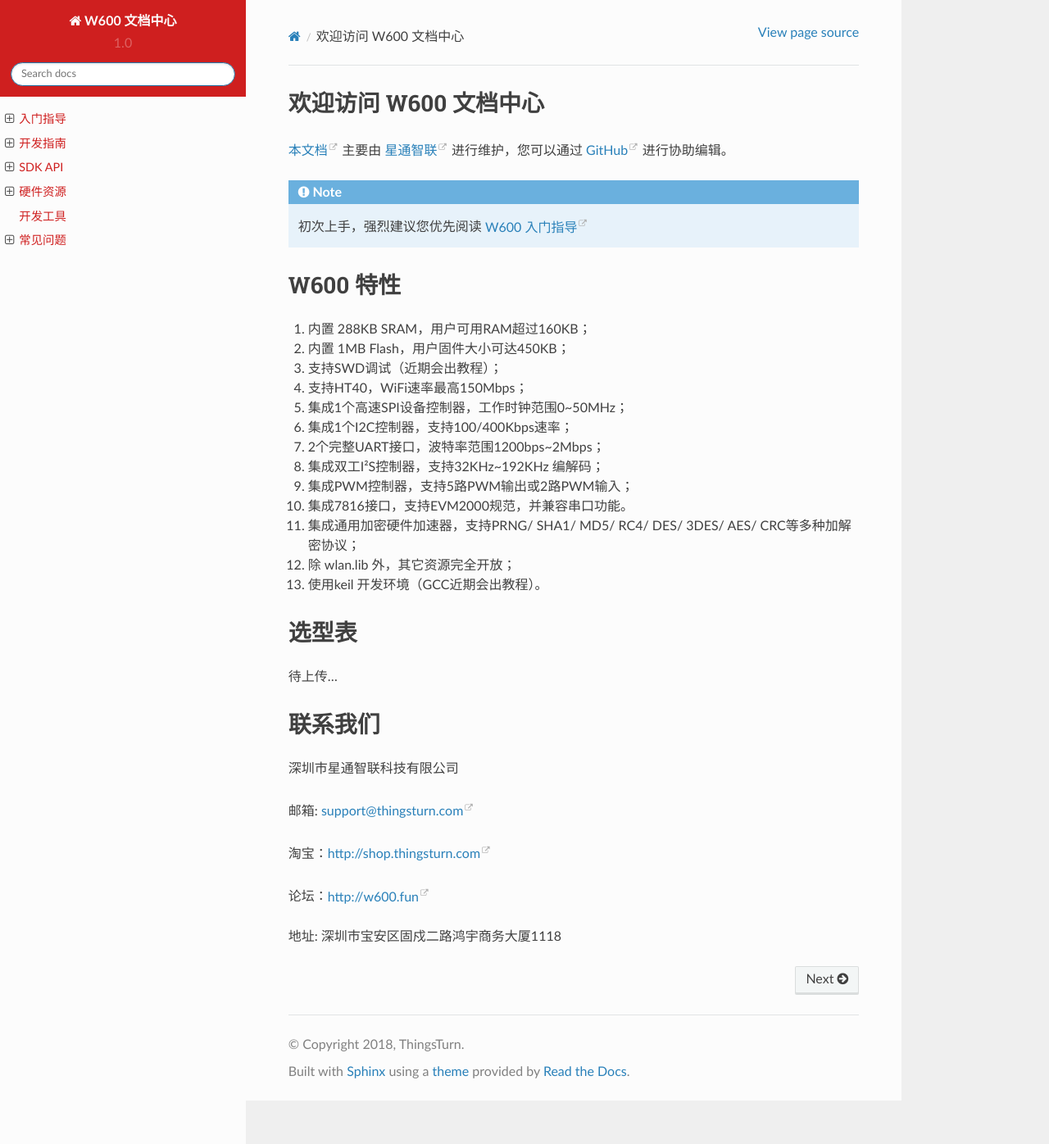
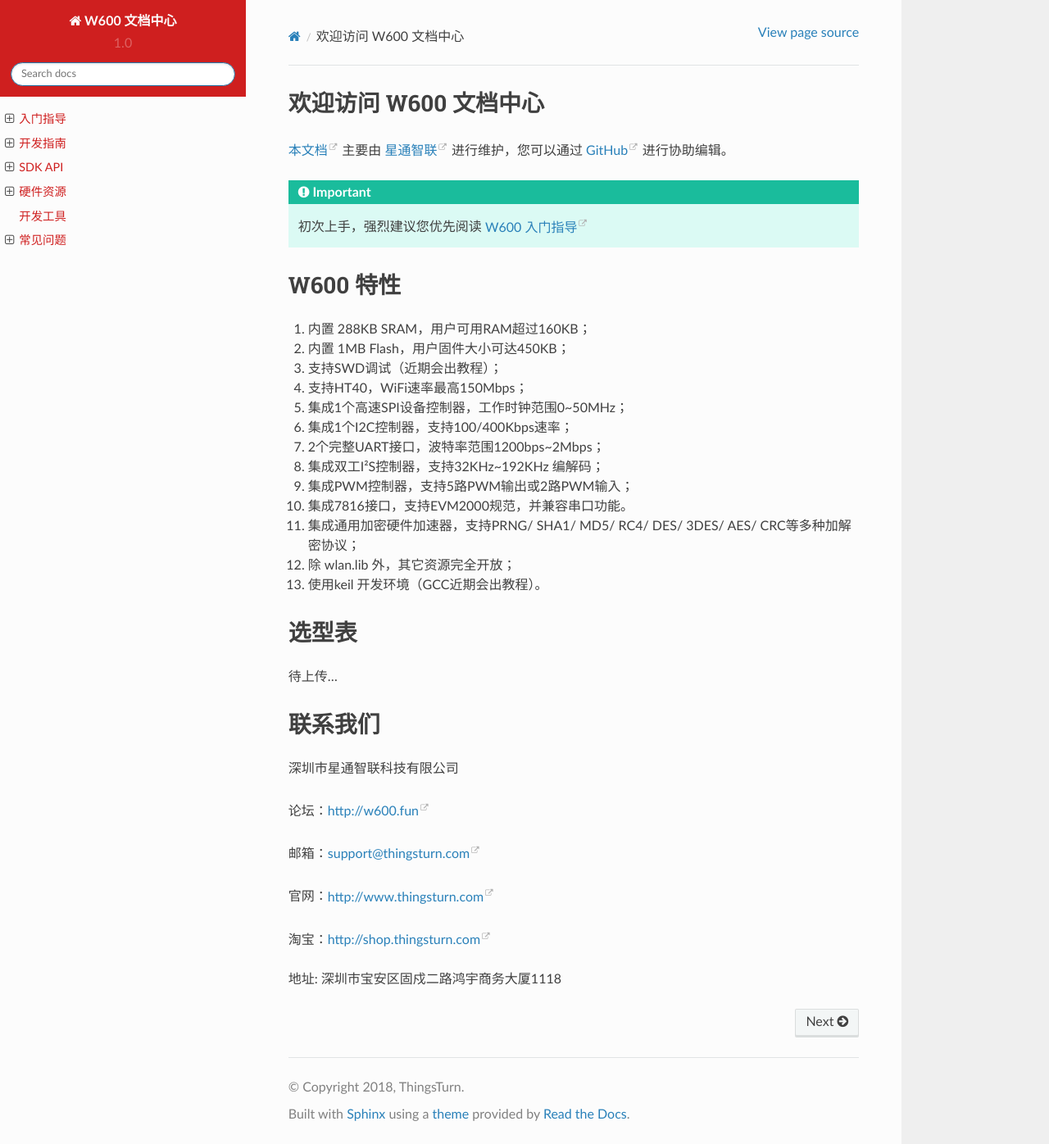
Before and after one commit to szqt/docs, a Sphinx documentation site: the page built from source/index.rst, in a window 1280 px wide and 1396 px high. Shown: the whole window at 82% size. Built offline with Sphinx 7.4.7 and the Read the Docs theme 2.0.0, drawn with Linux system fonts in a browser that asks for light colours.

Commit message:
添加官网链接，修改提示类型

```diff
--- a/source/index.rst
+++ b/source/index.rst
@@ -3,7 +3,7 @@
 
 `本文档 <https://docs.thingsturn.com>`_ 主要由 `星通智联 <https://www.thingsturn.com>`_ 进行维护，您可以通过 `GitHub <https://github.com/thingsturn/w600_docs>`_ 进行协助编辑。
 
-.. note::
+.. important::
     初次上手，强烈建议您优先阅读  `W600 入门指导 <start>`__
 
 W600 特性
@@ -31,11 +31,14 @@
 
 深圳市星通智联科技有限公司
 
-邮箱: support@thingsturn.com
+论坛：http://w600.fun
+
+邮箱：support@thingsturn.com
+
+官网：http://www.thingsturn.com
 
 淘宝：http://shop.thingsturn.com
 
-论坛：http://w600.fun
 
 地址: 深圳市宝安区固戍二路鸿宇商务大厦1118
 
```
